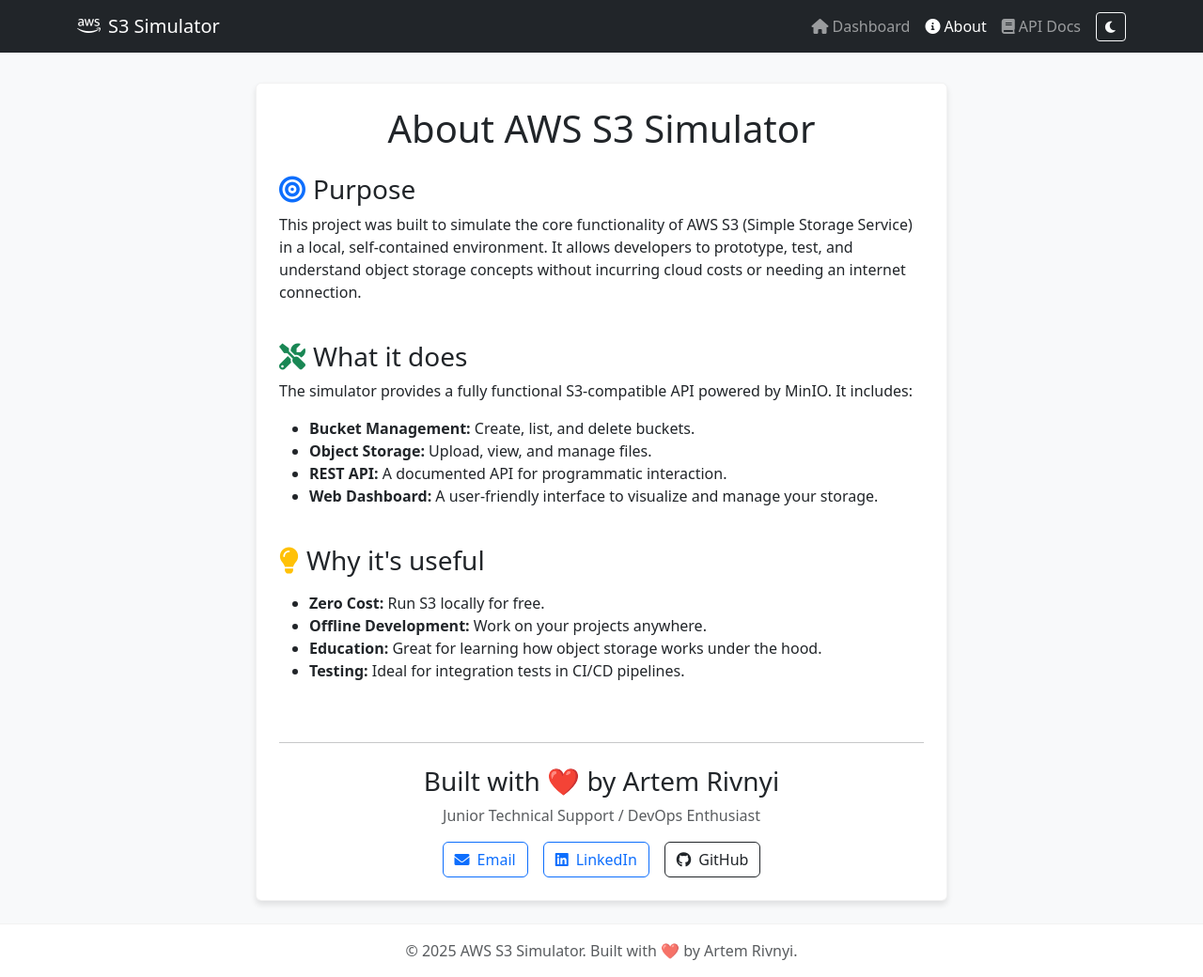
After one commit to ArtemRivnyi/aws-s3-simulator, a Flask app: page /about in a window 1280 px wide. The commit adds this page. Shown: the whole page at 94% size. Run offline with Flask 3, Linux system fonts and the light colour scheme.

Commit message:
feat: Add About page and footer

```diff
--- a/app.py
+++ b/app.py
@@ -183,6 +183,10 @@
 def index():
     return render_template('index.html')
 
+@app.route('/about')
+def about():
+    return render_template('about.html')
+
 @app.route('/health')
 def health():
     """Basic health check for Render"""
--- /dev/null
+++ b/templates/about.html
@@ -0,0 +1,195 @@
+<!DOCTYPE html>
+<html lang="en">
+
+<head>
+    <meta charset="UTF-8">
+    <meta name="viewport" content="width=device-width, initial-scale=1.0">
+    <title>AWS S3 Simulator - About</title>
+    <!-- Bootstrap 5 CSS -->
+    <link href="https://cdn.jsdelivr.net/npm/bootstrap@5.3.0/dist/css/bootstrap.min.css" rel="stylesheet">
+    <!-- Font Awesome -->
+    <link href="https://cdnjs.cloudflare.com/ajax/libs/font-awesome/6.0.0/css/all.min.css" rel="stylesheet">
+    <style>
+        :root {
+            --bg-body: #f8f9fa;
+            --bg-card: #ffffff;
+            --text-main: #212529;
+            --text-muted: #6c757d;
+            --border-color: rgba(0, 0, 0, 0.05);
+        }
+
+        [data-theme="dark"] {
+            --bg-body: #121212;
+            --bg-card: #1e1e1e;
+            --text-main: #e0e0e0;
+            --text-muted: #b0b0b0;
+            --border-color: #333333;
+        }
+
+        body {
+            background-color: var(--bg-body);
+            color: var(--text-main);
+            transition: background-color 0.3s, color 0.3s;
+            display: flex;
+            flex-direction: column;
+            min-height: 100vh;
+        }
+
+        .card {
+            background-color: var(--bg-card);
+            border: 1px solid var(--border-color);
+            box-shadow: 0 4px 6px rgba(0, 0, 0, 0.1);
+            margin-bottom: 1.5rem;
+        }
+
+        .navbar {
+            margin-bottom: 2rem;
+        }
+
+        .footer {
+            margin-top: auto;
+            padding: 1rem 0;
+            background-color: var(--bg-card);
+            border-top: 1px solid var(--border-color);
+            text-align: center;
+        }
+
+        /* Dark Mode Overrides */
+        [data-theme="dark"] .text-muted {
+            color: #b0b0b0 !important;
+        }
+
+        [data-theme="dark"] h1,
+        [data-theme="dark"] h2,
+        [data-theme="dark"] h3,
+        [data-theme="dark"] h4,
+        [data-theme="dark"] h5,
+        [data-theme="dark"] h6 {
+            color: #ffffff;
+        }
+    </style>
+</head>
+
+<body>
+    <nav class="navbar navbar-expand-lg navbar-dark bg-dark">
+        <div class="container">
+            <a class="navbar-brand" href="/"><i class="fab fa-aws me-2"></i>S3 Simulator</a>
+            <button class="navbar-toggler" type="button" data-bs-toggle="collapse" data-bs-target="#navbarNav">
+                <span class="navbar-toggler-icon"></span>
+            </button>
+            <div class="collapse navbar-collapse" id="navbarNav">
+                <ul class="navbar-nav ms-auto align-items-center">
+                    <li class="nav-item"><a class="nav-link" href="/"><i class="fas fa-home me-1"></i>Dashboard</a></li>
+                    <li class="nav-item"><a class="nav-link active" href="/about"><i
+                                class="fas fa-info-circle me-1"></i>About</a></li>
+                    <li class="nav-item"><a class="nav-link" href="/docs/" target="_blank"><i
+                                class="fas fa-book me-1"></i>API Docs</a></li>
+                    <li class="nav-item ms-2">
+                        <button class="btn btn-outline-light btn-sm" id="theme-toggle" onclick="toggleTheme()">
+                            <i class="fas fa-moon"></i>
+                        </button>
+                    </li>
+                </ul>
+            </div>
+        </div>
+    </nav>
+
+    <div class="container">
+        <div class="row justify-content-center">
+            <div class="col-lg-8">
+                <div class="card p-4">
+                    <h1 class="mb-4 text-center">About AWS S3 Simulator</h1>
+
+                    <div class="mb-4">
+                        <h3><i class="fas fa-bullseye text-primary me-2"></i>Purpose</h3>
+                        <p>
+                            This project was built to simulate the core functionality of AWS S3 (Simple Storage Service)
+                            in a local, self-contained environment.
+                            It allows developers to prototype, test, and understand object storage concepts without
+                            incurring cloud costs or needing an internet connection.
+                        </p>
+                    </div>
+
+                    <div class="mb-4">
+                        <h3><i class="fas fa-tools text-success me-2"></i>What it does</h3>
+                        <p>
+                            The simulator provides a fully functional S3-compatible API powered by MinIO. It includes:
+                        </p>
+                        <ul>
+                            <li><strong>Bucket Management:</strong> Create, list, and delete buckets.</li>
+                            <li><strong>Object Storage:</strong> Upload, view, and manage files.</li>
+                            <li><strong>REST API:</strong> A documented API for programmatic interaction.</li>
+                            <li><strong>Web Dashboard:</strong> A user-friendly interface to visualize and manage your
+                                storage.</li>
+                        </ul>
+                    </div>
+
+                    <div class="mb-4">
+                        <h3><i class="fas fa-lightbulb text-warning me-2"></i>Why it's useful</h3>
+                        <p>
+                        <ul>
+                            <li><strong>Zero Cost:</strong> Run S3 locally for free.</li>
+                            <li><strong>Offline Development:</strong> Work on your projects anywhere.</li>
+                            <li><strong>Education:</strong> Great for learning how object storage works under the hood.
+                            </li>
+                            <li><strong>Testing:</strong> Ideal for integration tests in CI/CD pipelines.</li>
+                        </ul>
+                        </p>
+                    </div>
+
+                    <hr class="my-4">
+
+                    <div class="text-center">
+                        <h3>Built with ❤️ by Artem Rivnyi</h3>
+                        <p class="text-muted">Junior Technical Support / DevOps Enthusiast</p>
+                        <div class="d-flex justify-content-center gap-3 mt-3">
+                            <a href="mailto:artemrivnyi@outlook.com" class="btn btn-outline-primary"><i
+                                    class="fas fa-envelope me-2"></i>Email</a>
+                            <a href="https://www.linkedin.com/in/artem-rivnyi/" target="_blank"
+                                class="btn btn-outline-primary"><i class="fab fa-linkedin me-2"></i>LinkedIn</a>
+                            <a href="https://github.com/ArtemRivnyi" target="_blank" class="btn btn-outline-dark"><i
+                                    class="fab fa-github me-2"></i>GitHub</a>
+                        </div>
+                    </div>
+                </div>
+            </div>
+        </div>
+    </div>
+
+    <footer class="footer">
+        <div class="container">
+            <span class="text-muted">© 2025 AWS S3 Simulator. Built with ❤️ by Artem Rivnyi.</span>
+        </div>
+    </footer>
+
+    <script src="https://cdn.jsdelivr.net/npm/bootstrap@5.3.0/dist/js/bootstrap.bundle.min.js"></script>
+    <script>
+        // Theme Logic
+        document.addEventListener('DOMContentLoaded', () => {
+            const savedTheme = localStorage.getItem('theme') || 'light';
+            document.documentElement.setAttribute('data-theme', savedTheme);
+            updateThemeIcon(savedTheme);
+        });
+
+        function toggleTheme() {
+            const currentTheme = document.documentElement.getAttribute('data-theme');
+            const newTheme = currentTheme === 'dark' ? 'light' : 'dark';
+            document.documentElement.setAttribute('data-theme', newTheme);
+            localStorage.setItem('theme', newTheme);
+            updateThemeIcon(newTheme);
+        }
+
+        function updateThemeIcon(theme) {
+            const btn = document.getElementById('theme-toggle');
+            if (theme === 'dark') {
+                btn.innerHTML = '<i class="fas fa-sun"></i>';
+                btn.classList.replace('btn-outline-light', 'btn-outline-warning');
+            } else {
+                btn.innerHTML = '<i class="fas fa-moon"></i>';
+                btn.classList.replace('btn-outline-warning', 'btn-outline-light');
+            }
+        }
+    </script>
+</body>
+
+</html>
```
Also changed, not shown: templates/index.html (+18 -2 lines).
